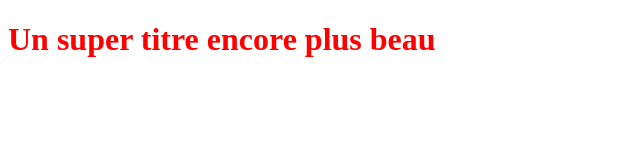
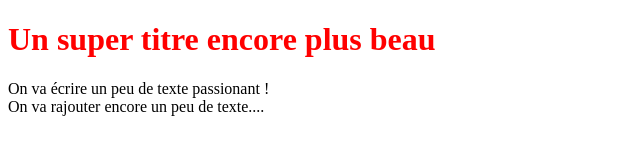
Before and after one commit to asonpepere13/monBacASable, a plain HTML site: page index.html in a window 1280 px wide. Shown: the whole page, without its empty margins (0-640 px from the left). Drawn offline with Linux system fonts and the light colour scheme.

Commit message:
et là, ça marche ?

```diff
--- a/index.html
+++ b/index.html
@@ -6,5 +6,9 @@
 </head>
 <body>
    <h1>Un super titre encore plus beau</h1>
+	On va écrire un peu de texte passionant !
+
+	<br>
+On va rajouter encore un peu de texte....
 </body>
 </html>
```
